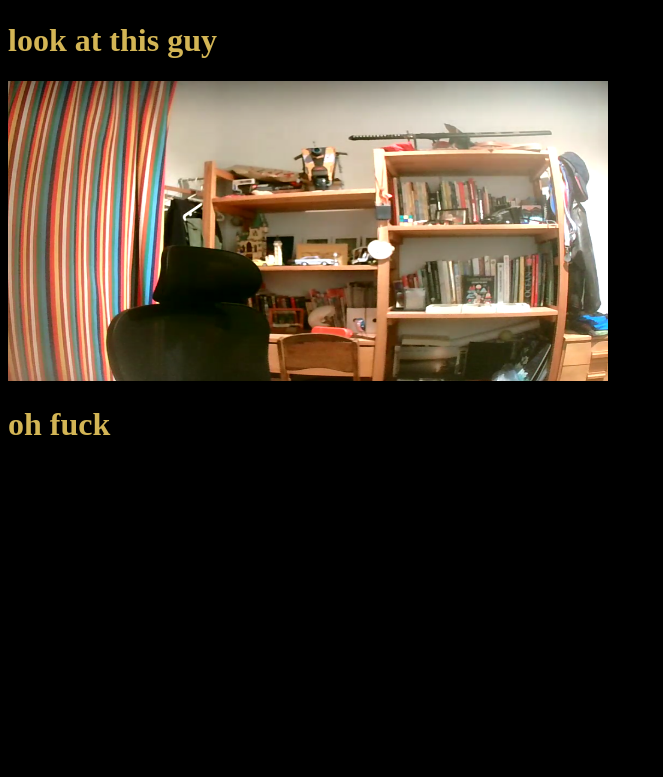
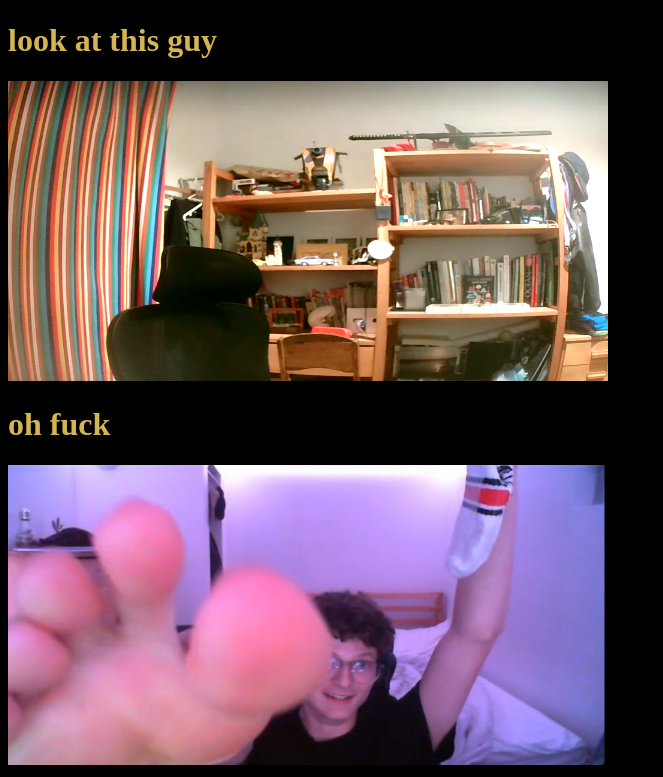
Before and after one commit to Manessss/kitsunesite, a plain HTML site: page index.html in a window 1280 px wide. Shown: the part 695-1472 px from the top of the page, without its empty margins (0-663 px from the left). Before the commit the page ends 1160 px from the top, so only its background shows below. Drawn offline with Linux system fonts and the light colour scheme.

Commit message:
Add files via upload

```diff
--- a/index.html
+++ b/index.html
@@ -15,7 +15,7 @@
 
 <img src="matteo.png" alt="uh oh" width="600" height="300">
 <h1>oh fuck</h1>
-
+<img src="fred.jpg" alt="uh oh" width="600" height="300">
 </body>
 
 </html>
```
Also changed, not shown: fred.jpg (added).
